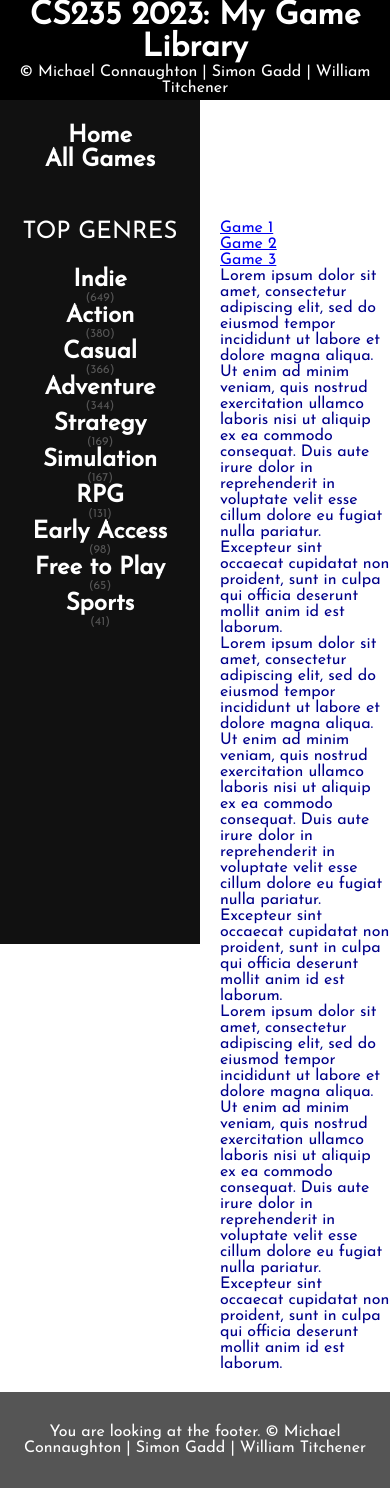
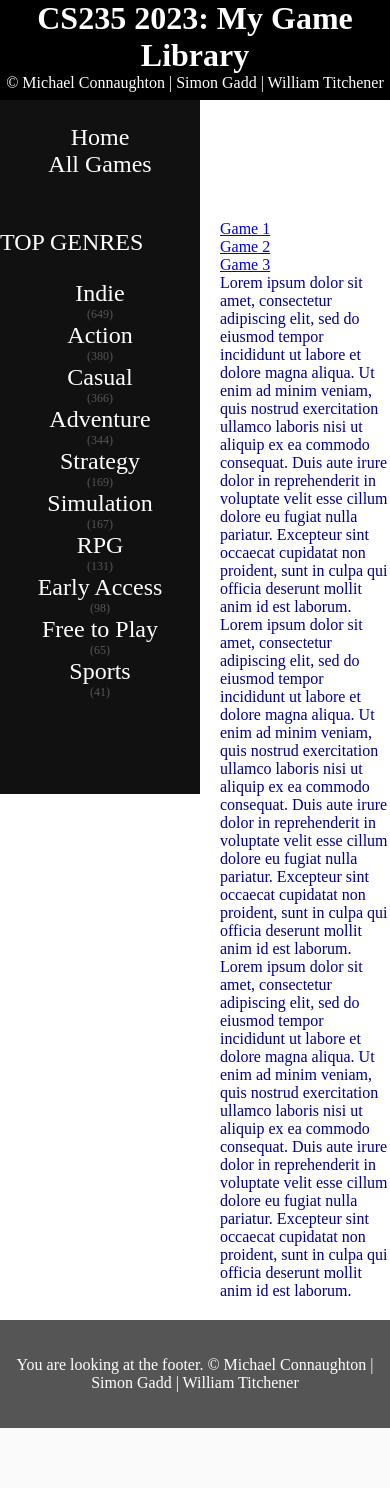
Before and after one commit to zZoogZz/Games-Web-App, a Flask app: page / in a window 390 px wide. After the commit the page ends 1428 px from the top, so only its background shows below. Run offline with Flask 3, Linux system fonts and the light colour scheme; some libraries are stand-ins or nearby versions.

Commit message:
Revert "Got nav bar kinda there. Haven't figured out where genre links should link to. CSS as is is for demonstation, happy to revert to the w3 responsive one."
This reverts commit 98a2ecc516f0ad65a3c56e9b834dd17871f490b4.

```diff
--- a/games/static/css/main.css
+++ b/games/static/css/main.css
@@ -1,12 +1,8 @@
-@import url('https://fonts.googleapis.com/css?family=Josefin+Sans&display=swap');
-
-* {
-  font-family: 'Josefin Sans', sans-serif;
-}
-
+/*this is a temporary chatgpt css file*/
 /* Reset some default margin and padding values */
 body, h1, h2, h3, p {
   margin: 0;
+  padding: 0;
 }
 
 /* Set the height of the header */
@@ -15,14 +11,13 @@ header {
   background-color: black; /* Change to your desired header color */
   color: white;
   text-align: center;
-  padding: 0 10px 0 10px;
 }
 
 
 nav {
-  text-align: center;
+  text-align: left;
   background-color: #111;
-  height: calc(100vh);
+  height: calc(100vh - 150px);
   width: 200px;
   float: left;
   font-size: 24px;
@@ -43,7 +38,6 @@ nav ul li a {
     text-align: center;
     padding: 0px;
     text-decoration: none;
-    font-weight: 700;
 }
 
 nav ul li a:hover {
```
